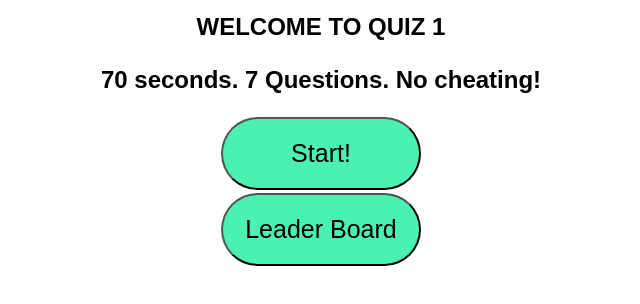
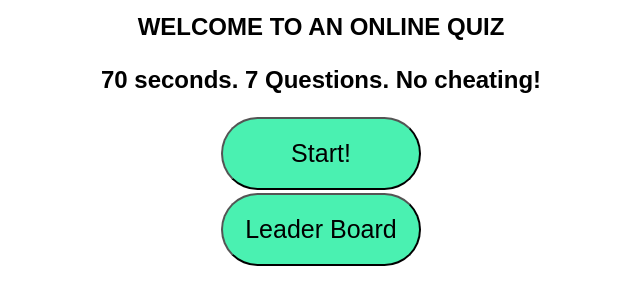
Before and after one commit to abewd/FullStackQuiz, a plain HTML site: page index.html in a window 1280 px wide. Shown: the whole page, without its empty margins (319-959 px from the left). Drawn offline with Linux system fonts and the light colour scheme.

Commit message:
edited more html css

```diff
--- a/index.html
+++ b/index.html
@@ -12,7 +12,7 @@
     <div class="container">
       <div id="startpage">
         <!-- Introductory title -->
-        <h2>WELCOME TO QUIZ 1</h2>
+        <h2>WELCOME TO AN ONLINE QUIZ</h2>
         <!-- Quiz information, sub-heading -->
         <h2>70 seconds. 7 Questions. No cheating!</h2>
         <!-- Insert (Start!) button -->
```
